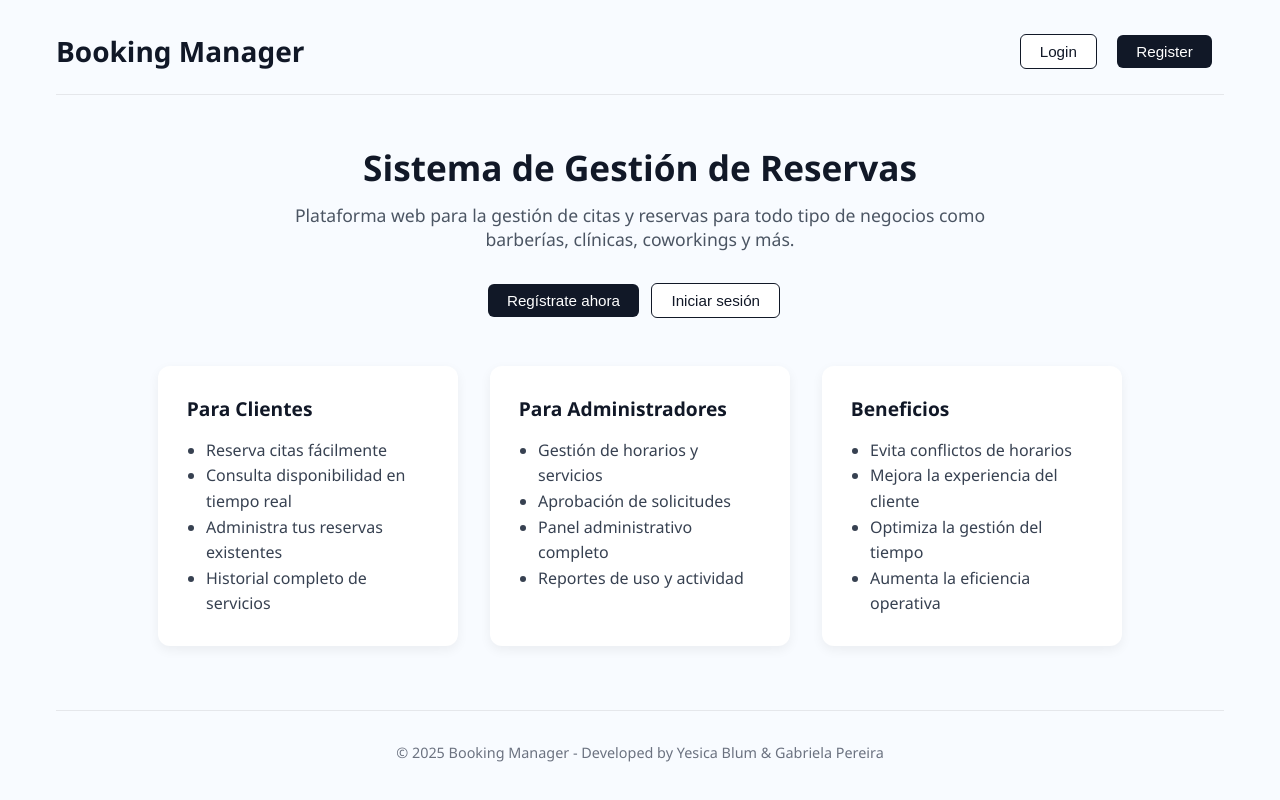
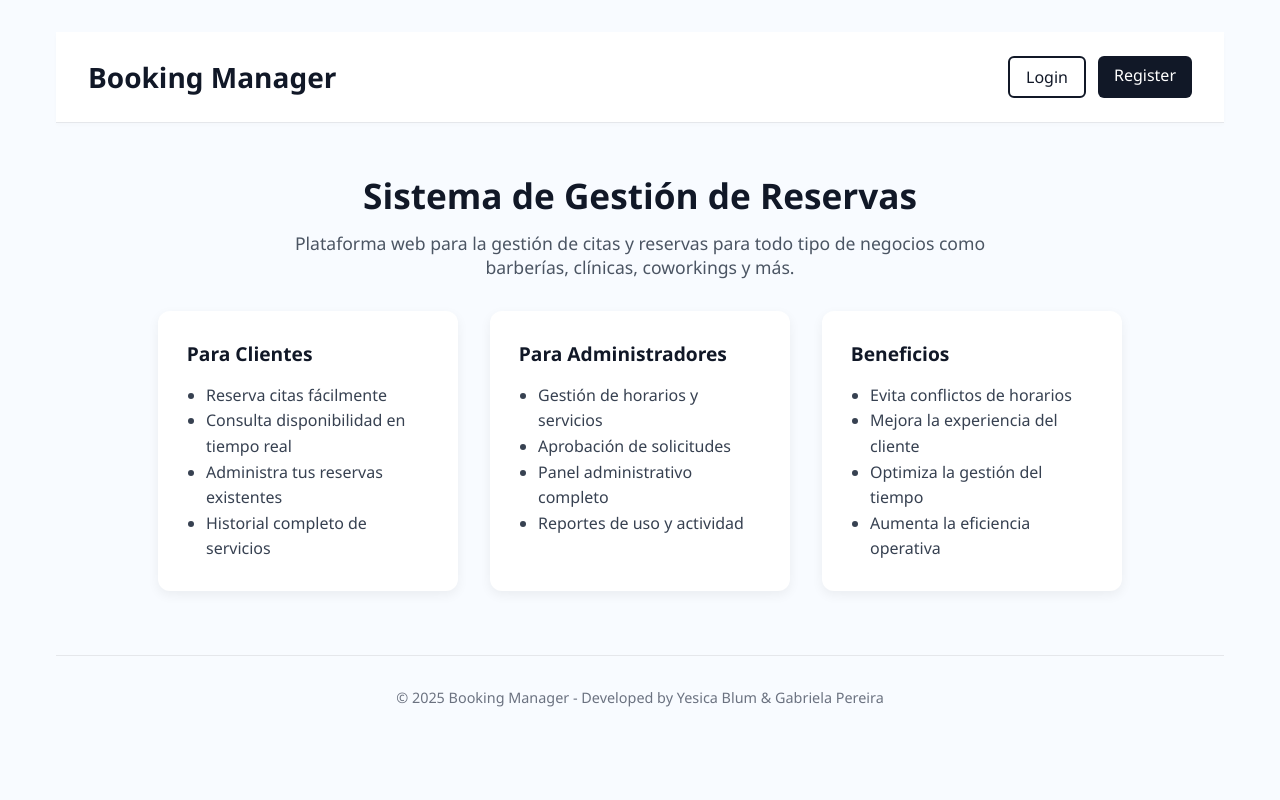
Before and after one commit to yesicablum/Project, a React (Vite) app: page / in a window 1280 px wide. Built offline with nearby package versions, Linux system fonts and the light colour scheme.

Commit message:
update page register

```diff
--- a/src/App.css
+++ b/src/App.css
@@ -17,24 +17,63 @@ body {
   padding: 2rem 1rem;
 }
 
-/*  HEADER */
+
+/* HEADER */
 header {
   display: flex;
   justify-content: space-between;
   align-items: center;
-  padding-bottom: 1.5rem;
+  padding: 1.5rem 2rem;
+  background-color: #ffffff;
   border-bottom: 1px solid #e5e7eb;
+  box-shadow: 0 2px 4px rgba(0, 0, 0, 0.02);
 }
 
 .logo {
   font-size: 1.75rem;
-  font-weight: bold;
+  font-weight: 700;
   color: #111827;
+  font-family: 'Segoe UI', Tahoma, Geneva, Verdana, sans-serif;
+  text-decoration: none;
 }
 
-.auth-buttons button {
-  margin-left: 0.5rem;
+.auth-buttons {
+  display: flex;
+  gap: 0.75rem;
 }
+
+.auth-buttons .btn-outline {
+  background-color: white;
+  color: #111827;
+  border: 2px solid #111827;
+  padding: 0.5rem 1rem;
+  border-radius: 0.375rem;
+  font-weight: 500;
+  cursor: pointer;
+  transition: all 0.2s ease-in-out;
+  text-decoration: none;
+}
+
+.auth-buttons .btn-filled {
+  background-color: #111827;
+  color: white;
+  border: none;
+  padding: 0.5rem 1rem;
+  border-radius: 0.375rem;
+  font-weight: 500;
+  cursor: pointer;
+  transition: background-color 0.2s ease-in-out;
+  text-decoration: none;
+}
+
+.auth-buttons .btn-outline:hover {
+  background-color: #f3f4f6;
+}
+
+.auth-buttons .btn-filled:hover {
+  background-color: #1f2937;
+}
+
 
 /* BUTTONS  */
 button {
@@ -45,32 +84,7 @@ button {
   transition: all 0.3s ease;
 }
 
-.auth-buttons button,
-.cta-buttons button {
-  margin-right: 0.75rem;
-}
 
-
-
-.btn-filled {
-  background-color: #111827;
-  color: white;
-  border: none;
-}
-
-.btn-filled:hover {
-  background-color: #1f2937;
-}
-
-.btn-outline {
-  background-color: white;
-  color: #111827;
-  border: 1px solid #111827;
-}
-
-.btn-outline:hover {
-  background-color: #f3f4f6;
-}
 
 /*  MAIN  */
 main {
--- a/src/App.jsx
+++ b/src/App.jsx
@@ -1,5 +1,6 @@
 import { BrowserRouter as Router, Routes, Route } from 'react-router-dom';
 import Home from './pages/Home';
+import Register from './pages/Register';
 import './App.css'
 
 function App() {
@@ -8,7 +9,7 @@ function App() {
     <Router>
       <Routes>
         <Route path="/" element={<Home />} />
-
+        <Route path="register/" element={<Register />} />
       </Routes>
     </Router>
 
--- a/src/components/Header.jsx
+++ b/src/components/Header.jsx
@@ -1,10 +1,14 @@
+
+import { Link } from 'react-router-dom';
+import "../App.css";
+
 function Header() {
     return (
-        <header>
-            <h1 className="logo">Booking Manager</h1>
+        <header className="header">
+            <Link to="/" className="logo">Booking Manager</Link>
             <div className="auth-buttons">
-                <button className="btn-outline">Login</button>
-                <button className="btn-filled">Register</button>
+                <Link to="/login" className="btn-outline">Login</Link>
+                <Link to="/register" className="btn-filled">Register</Link>
             </div>
         </header>
     );
--- a/src/pages/Home.jsx
+++ b/src/pages/Home.jsx
@@ -13,10 +13,7 @@ function Home() {
                     Plataforma web para la gestión de citas y reservas para todo tipo de negocios como barberías, clínicas, coworkings y más.
                 </p>
 
-                <div className="cta-buttons">
-                    <button className="btn-filled">Regístrate ahora</button>
-                    <button className="btn-outline">Iniciar sesión</button>
-                </div>
+
 
                 <section className="cards">
                     <Card
--- a/src/pages/Register.jsx
+++ b/src/pages/Register.jsx
@@ -1,9 +1,14 @@
 import React from "react";
+import Header from "../components/Header";
+import Footer from "../components/Footer";
 import "../App.css";
 
 const Register = () => {
     return (
-        <div className="register-container">
+        <div className="container">
+            <Header />
+
+            <main className="register-container">
                 <div className="register-card">
                     <h2>Crear cuenta</h2>
 
@@ -27,6 +32,9 @@ const Register = () => {
                         ¿Ya tienes una cuenta? <a href="/login">Inicia sesión aquí</a>
                     </p>
                 </div>
+            </main>
+
+            <Footer />
         </div>
     );
 };
```
Also changed, not shown: src/pages/Login.jsx (added). Lines whose indentation alone changed are shown as unchanged.
